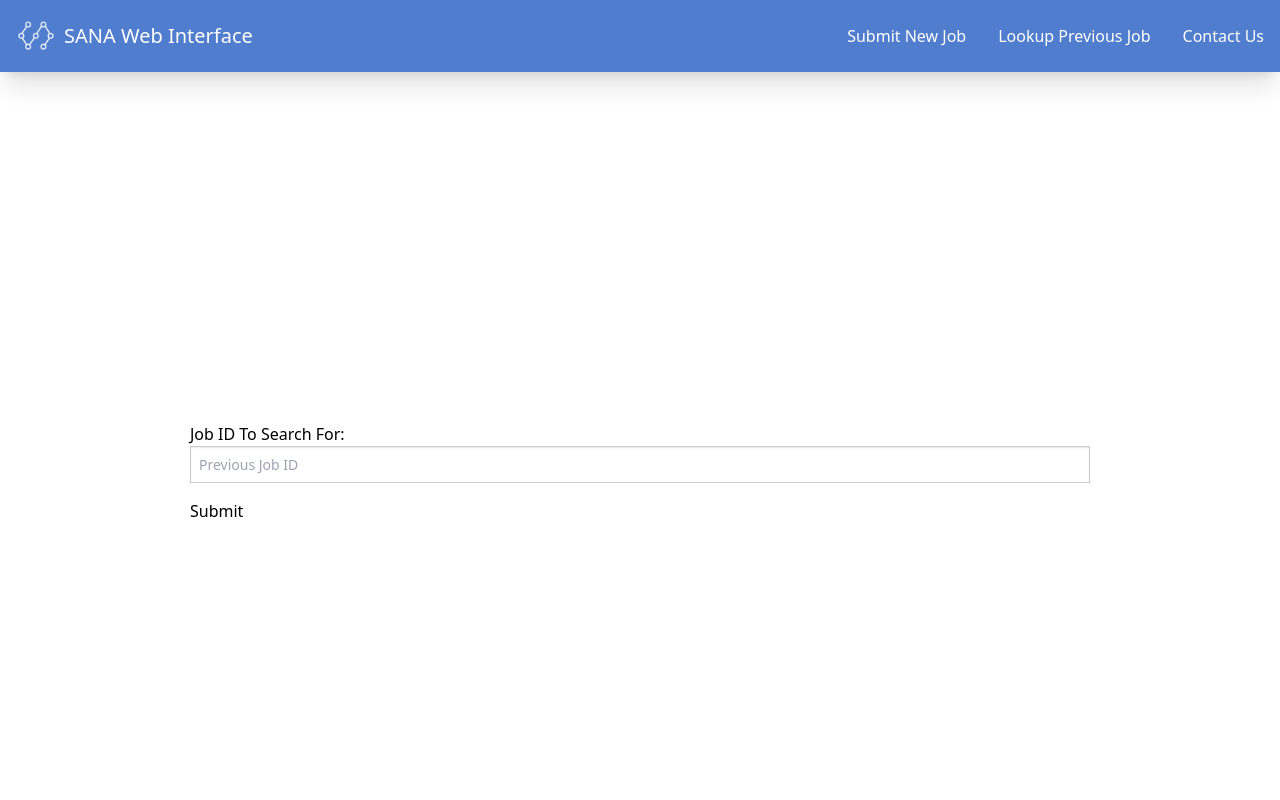
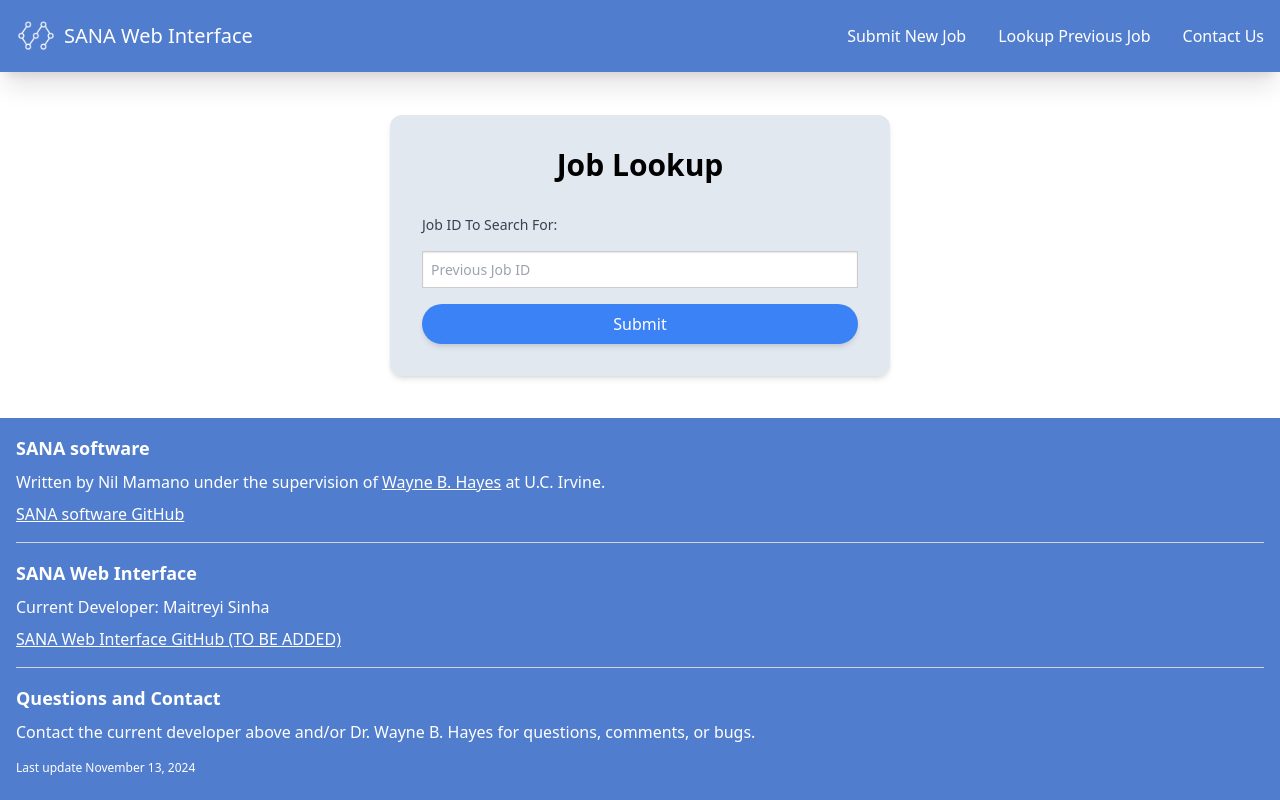
Before and after one commit to maitreyyi/SANA_Development, a React (Create React App) app: page /lookup-job in a window 1280 px wide. Shown: the top 800 px of the page. Built offline with nearby package versions, Linux system fonts and the light colour scheme; no server answers.

Commit message:
feat: contact page + api folder + utils(tailwind) folder

```diff
--- a/src/App.js
+++ b/src/App.js
@@ -3,16 +3,16 @@ import { BrowserRouter as Router, Route, Routes } from "react-router-dom";
 import Home from "./pages/Home";
 import SubmitJob from "./pages/SubmitJob";
 import LookupJob from "./pages/LookupJob";
-import Contact from "./pages/ContactUs";
+import Contact from "./pages/Contact";
 import Header from "./components/Header";
 import Footer from "./components/Footer";
 
 function App() {
   return (
     <Router>
+      <div className="min-h-screen flex flex-col items-center justify-center *:w-full">
       <Header />
-      <div className="min-h-screen flex flex-col items-center justify-center">
-        <main className="w-full max-w-[900px]">
+        <main className="w-full max-w-[900px] flex-1 flex flex-col *:flex-1 *:flex ">
           <Routes>
             <Route path="/" element={<Home />} />
             <Route path="/submit-job" element={<SubmitJob />} />
@@ -20,8 +20,8 @@ function App() {
             <Route path="/contact" element={<Contact />} />
           </Routes>
         </main>
+      <Footer />
       </div>
-      <Footer />
     </Router>
   );
 }
--- /dev/null
+++ b/src/api/api.js
@@ -0,0 +1,52 @@
+const API_URL = process.env.REACT_APP_API_URL || 'http://localhost:5001/api';
+
+const apiRequest = async (endpoint, options = {}) => {
+    try {
+        const response = await fetch(`${API_URL}${endpoint}`, {
+            headers: {
+                'Content-Type': 'application/json',
+                ...options.headers,
+            },
+            ...options,
+        });
+        if (!response.ok) {
+            throw new Error(`HTTP error! status: ${response.status}`);
+        }
+        return await response.json();
+    } catch (error) {
+        console.error('API request failed:', error);
+        throw error;
+    }
+};
+
+/**
+ * @typedef {Object} ContactResponse
+ * @property {boolean} success - Whether the contact request was successful
+ * @property {string} message - Response message from server
+ */
+
+/**
+ * @typedef {Object} ContactFormData
+ * @property {string} name - name of contactee
+ * @property {string} email - email address of contacteee
+ * @property {string | null} subject - optional subject of contact message
+ * @property {string} message - contact message contents
+ */
+
+const api = {
+    /**
+     * Contacts the user
+     * @param {ContactFormData} formData - the form data
+     * @returns {Promise<ContactResponse>} - the contact response from server
+     */
+    contactUs: async(formData) => {
+        // console.log('Sending to:', `${API_URL}/contact`);
+        // console.log('Data:', formData);
+        return await apiRequest('/contact', {
+            method: 'POST',
+            body: JSON.stringify(formData),
+        });
+    }
+};
+
+export default api;
--- a/src/components/JobLookUpForm.js
+++ b/src/components/JobLookUpForm.js
@@ -1,8 +1,8 @@
+import React from "react";
+import { useState } from "react";
+import { buttonClasses, containerClasses, headingTwoClasses, inputClasses, labelClasses } from "../utils/tailwindClasses";
 
-import React from 'react';
-import { useState } from 'react';
-
-const API_ENDPOINT = 'https://sana.ics.uci.edu/';
+const API_ENDPOINT = "https://sana.ics.uci.edu/";
 
 function JobLookUpForm() {
     const [jobID, setJobID] = useState("");
@@ -15,13 +15,28 @@ function JobLookUpForm() {
     }
 
     return (
-        <div>
-            Job ID To Search For:
-            <input type='text' placeholder='Previous Job ID' value={jobID} onChange={(e) => setJobID(e.target.value)} />
-            <button onClick={submit}> Submit </button>
-
-
-
+        // <div className='mx-auto text-center debug'>
+        //     Job ID To Search For:
+        //     <input type='text' placeholder='Previous Job ID' value={jobID} onChange={(e) => setJobID(e.target.value)} />
+        //     <button onClick={submit}> Submit </button>
+        // </div>
+        <div className={`${containerClasses}`}>
+            <h2 className={`${headingTwoClasses}`}>Job Lookup</h2>
+            <div className="space-y-4">
+                <label className={`${labelClasses}`}>
+                    Job ID To Search For:
+                </label>
+                <input
+                    type="text"
+                    placeholder="Previous Job ID"
+                    value={jobID}
+                    onChange={(e) => setJobID(e.target.value)}
+                    className={`${inputClasses}`}
+                />
+                <button onClick={submit} className={`${buttonClasses}`}>
+                    Submit
+                </button>
+            </div>
         </div>
     );
 }
--- a/src/index.css
+++ b/src/index.css
@@ -28,3 +28,9 @@ input:not([type]), input[type="text"], input[type="password"], input[type="date"
     -o-transition: border-color 0.15s linear, background 0.15s linear;
     transition: border-color 0.15s linear, background 0.15s linear;
 }
+.debug {
+    outline: 1px solid red;
+}
+*{
+    box-sizing: border-box;
+}
--- /dev/null
+++ b/src/pages/Contact.js
@@ -0,0 +1,120 @@
+import api from "../api/api";
+import { inputClasses, containerClasses, buttonClasses, labelClasses, headingTwoClasses } from "../utils/tailwindClasses";
+
+/**
+ * Validates an email format using a regular expression.
+ * @param {string} email - The email to validate.
+ * @returns {boolean} - Returns true if the email is valid, otherwise false.
+ */
+const validateEmail = (email) => {
+    const emailRegex = /^[^\s@]+@[^\s@]+\.[^\s@]+$/;
+    return emailRegex.test(email);
+};
+
+const Contact = () => {
+    /**
+     * Submits form data.
+     * @param {React.FormEvent} event - The form event.
+     */
+    const handleSubmit = async (event) => {
+        event.preventDefault();
+        const formData = new FormData(event.target);
+        // Name: (Required) A text field for users to enter their name.
+        // Email: (Required) validated to ensure a proper email format.
+        // Subject: (Optional)
+        // Message: (Required) A large text area for users to type their inquiry or comments.
+        const data = {
+            name: formData.get("name"),
+            email: formData.get("email"),
+            subject: formData.get("subject"),
+            message: formData.get("message"),
+        };
+        if (!data.name || !data.email || !data.message) {
+            const missingFields = [];
+            if (!data.name) missingFields.push("name");
+            if (!data.email) missingFields.push("email");
+            if (!data.message) missingFields.push("message");
+
+            alert(`Please fill out all the required fields.`);
+            alert(
+                `Please fill out all required fields:\n${missingFields
+                    .map((field) => `- missing ${field}`)
+                    .join("\n")}`
+            );
+            return;
+        }
+        if (!validateEmail(data.email)) {
+            alert("Please enter a valid email address.");
+            return;
+        }
+        try {
+            await api.contactUs(data);
+            // console.log("contact response:", response); //TESTING
+            alert("Thank you! Your message to the team has been sent");
+        } catch (error) {
+            alert("An error occured. Please try again.");
+            console.error("Form submission error:", error);
+        }
+    };
+    return (
+        <div >
+            <form
+                onSubmit={handleSubmit}
+                className={`${containerClasses}`}            >
+                <h2
+                    className={`${headingTwoClasses}`}
+                >Contact Us</h2>
+                <div>
+                    <label for="name" className={`${labelClasses}`}>
+                        {" "}
+                        Name:
+                    </label>
+                    <input
+                        type="text"
+                        name="name"
+                        required
+                        placeholder="Enter name"
+                        className={`${inputClasses}`}
+                    />
+                </div>
+                <div>
+                    <label className={`${labelClasses}`}>Email:</label>
+                    <input
+                        type="email"
+                        name="email"
+                        required
+                        placeholder="Enter email"
+                        className="w-full px-4 py-2 rounded-full border border-gray-300 focus:outline-none focus:border-blue-500 focus:ring-2 focus:ring-blue-200 transition-all duration-200 hover:border-gray-400 text-black"
+                    />
+                </div>
+                <div>
+                    <label className={`${labelClasses}`}> Subject:</label>
+                    <input
+                        type="text"
+                        name="subject"
+                        placeholder="Enter subject"
+                        className="w-full px-4 py-2 rounded-full border border-gray-300 focus:outline-none focus:border-blue-500 focus:ring-2 focus:ring-blue-200 transition-all duration-200 hover:border-gray-400 text-black"
+                    />
+                </div>
+                <div>
+                    <label className={`${labelClasses}`}>Message:</label>
+                    <textarea
+                        type="text"
+                        name="message"
+                        required
+                        placeholder="Enter message"
+                        className="w-full h-32 min-h-[8rem] max-h-32 px-4 py-2 rounded-lg border border-gray-300 focus:outline-none focus:border-blue-500 focus:ring-2 focus:ring-blue-200 transition-all duration-200 hover:border-gray-400 text-black"
+                    />
+                </div>
+                <button
+                    type="submit"
+                    className={`${buttonClasses}`}
+                >
+                    Submit
+                </button>
+            </form>
+        </div>
+    );
+};
+
+export default Contact;
--- a/src/pages/Home.js
+++ b/src/pages/Home.js
@@ -22,6 +22,9 @@ const Home = () => {
         </Link>
         <Link to="/lookup-job">
           <Button className="w-64">Look up Previous Job</Button>
+        </Link>
+        <Link to="/contact">
+          <Button className="w-64">Contact Us</Button>
         </Link>
       </div>
       <hr class="border w-full border-black transform scale-x-105" />
--- a/src/pages/LookupJob.js
+++ b/src/pages/LookupJob.js
@@ -1,12 +1,13 @@
 // src/components/Home.js
 import React from 'react';
-import { Link } from 'react-router-dom';
+// import { Link } from 'react-router-dom';
 import JobLookUpForm from '../components/JobLookUpForm';
 
 const Home = () => {
   return (
-        <JobLookUpForm> </JobLookUpForm>
-
+        <div className='mx-auto w-full flex items-center justify-center p-4'>
+          <JobLookUpForm/>
+        </div>
     );
 };
 
--- /dev/null
+++ b/src/utils/tailwindClasses.js
@@ -0,0 +1,57 @@
+export const inputClasses = `
+    w-full
+    px-4
+    py-2
+    rounded-full
+    border
+    border-gray-300
+    focus:outline-none
+    focus:border-blue-500
+    focus:ring-2
+    focus:ring-blue-200
+    transition-all
+    duration-200
+`;
+
+export const buttonClasses = `
+    w-full
+    x-6
+    py-2
+    text-white
+    font-medium
+    rounded-full
+    bg-blue-500
+    hover:bg-blue-600
+    active:bg-blue-700
+    focus:outline-none
+    focus:ring-2
+    focus:ring-blue-300
+    transition-all
+    duration-200
+    shadow-md
+`;
+
+export const labelClasses = `
+    block
+    text-sm
+    font-medium
+    text-gray-700
+`;
+
+export const headingTwoClasses = `
+    text-3xl
+    font-bold
+    text-center
+    mb-8
+`;
+
+export const containerClasses = `
+    mx-auto
+    bg-slate-200
+    rounded-xl
+    shadow-md
+    p-8
+    w-full
+    max-w-[500px]
+    space-y-6
+`;
```
Also changed, not shown: src/pages/ContactUs.js (deleted), 1 other file (tests, documents, lock files or other folders).
